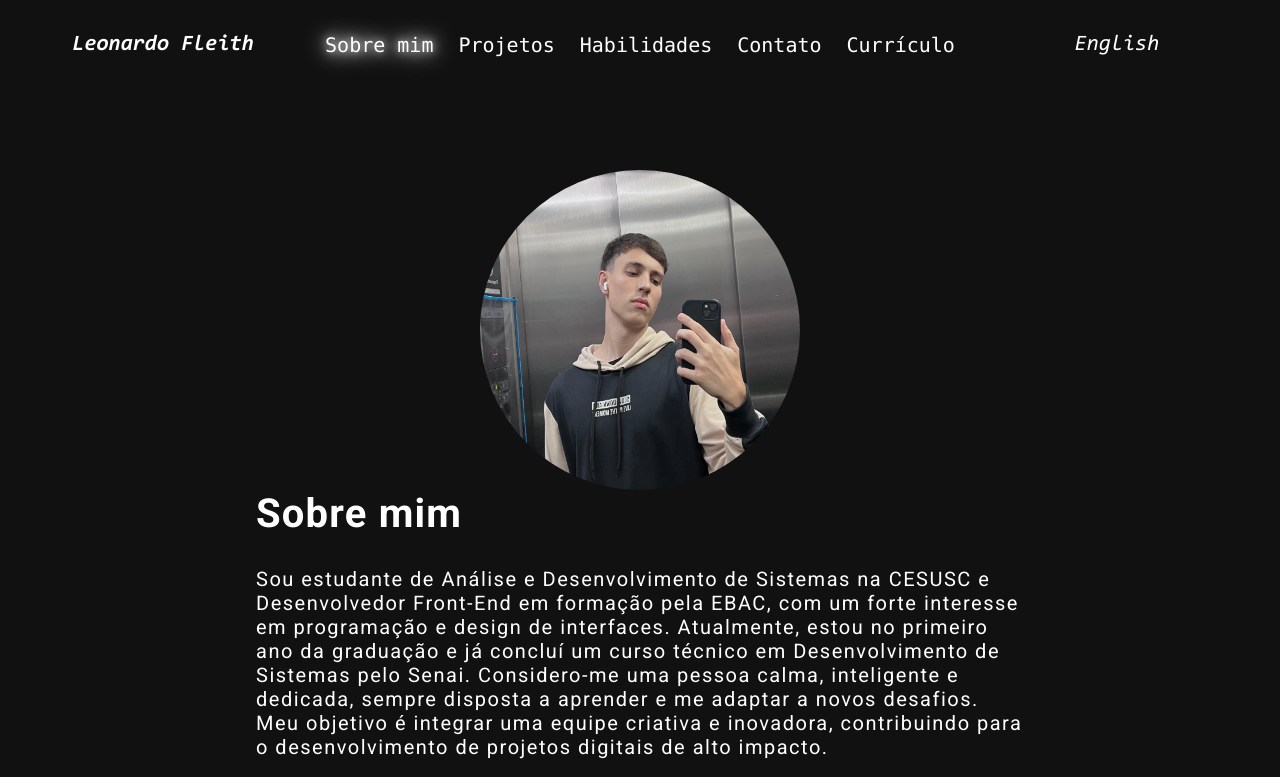
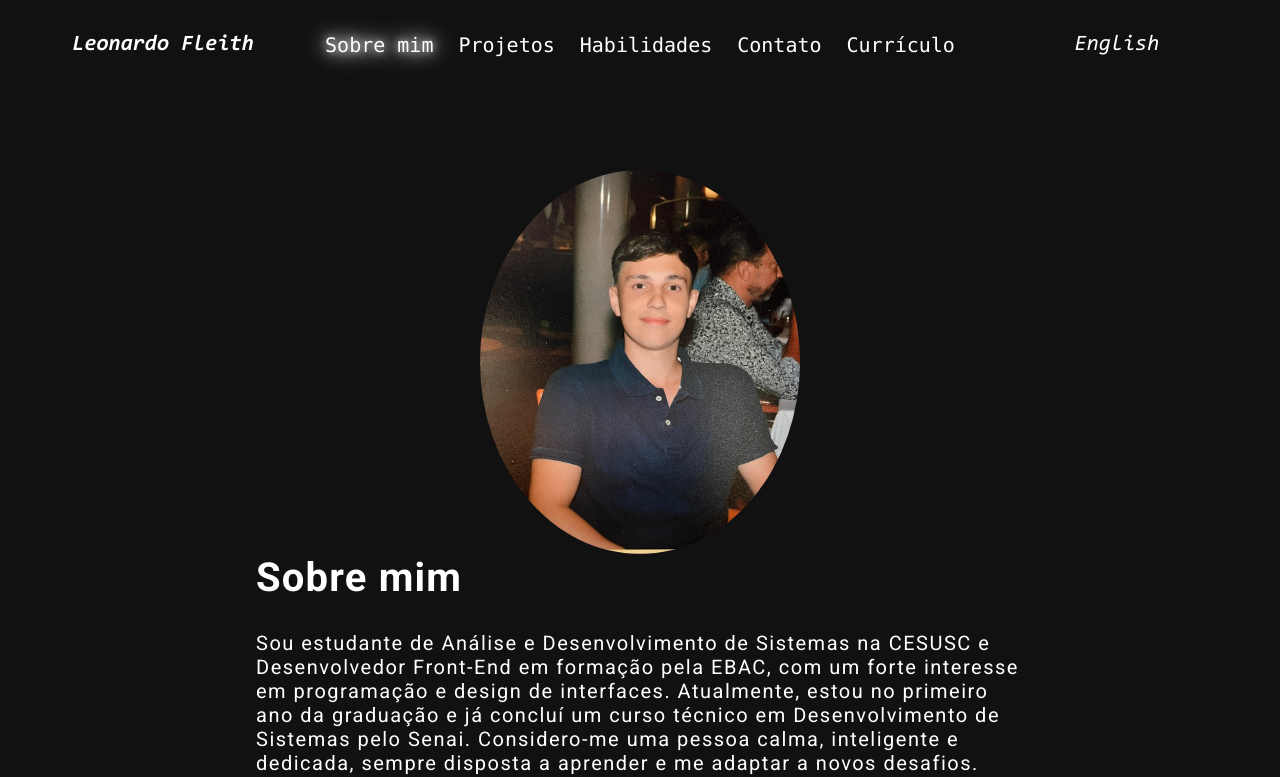
Before and after one commit to LeonardoKako/Portfolio, a React (Vite) app: page /about in a window 1280 px wide. Shown: the top 777 px of the page. Built offline with nearby package versions, Linux system fonts and the light colour scheme.

Commit message:
adicionando foto

```diff
--- a/src/pages/About/style.ts
+++ b/src/pages/About/style.ts
@@ -21,17 +21,17 @@ export const AboutPage = styled.section`
 
     img {
       width: 25vw;
-      height: 25vw;
+      height: 30vw;
       border-radius: 50%;
 
       @media (min-width: 769px) and (max-width: 1024px) {
         width: 40vw;
-        height: 40vw;
+        height: 50vw;
       }
 
       @media (max-width: 768px) {
         width: 50vw;
-        height: 50vw;
+        height: 60vw;
         margin-bottom: 20px;
       }
     }
```
Also changed, not shown: src/assets/others/leoImg.jpeg.
